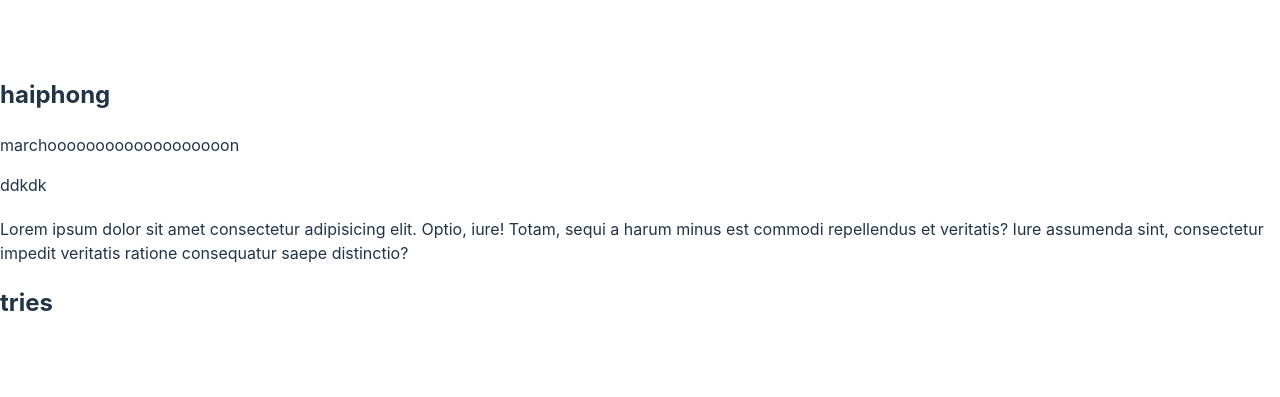
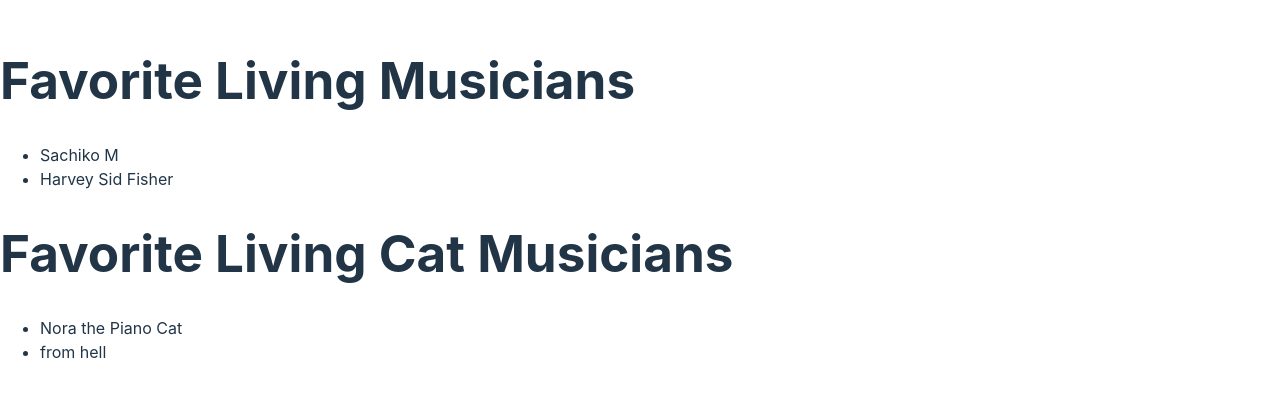
Before and after one commit to MethanBlun/codecademy_react, a React (Vite) app in the folder codecademy_react/: page / in a window 1280 px wide. Shown: the part 201-598 px from the top of the page. Built offline with nearby package versions, Linux system fonts and the light colour scheme.

Commit message:
s adder with props in react

```diff
--- a/codecademy_react/src/App.jsx
+++ b/codecademy_react/src/App.jsx
@@ -2,27 +2,24 @@
 import React, { createElement } from 'react';
 import { createRoot } from 'react-dom/client';
 // import CryptoJS from 'crypto-js';
-import Article from './Article';
 
 
+import List from './list';
 
 
-
-const App = () => {
-
+function App() {
   return (
-    <>
-    <h3></h3>
-    <Article title='haiphong'/>
-    <Article>
-      <p>marchooooooooooooooooooon</p>
-      <p>ddkdk</p>
-    </Article>
-
-    <Article paragraph='Lorem ipsum dolor sit amet consectetur adipisicing elit. Optio, iure! Totam, sequi a harum minus est commodi repellendus et veritatis? Iure assumenda sint, consectetur impedit veritatis ratione consequatur saepe distinctio?'/>
-    <Article title='tries'/>
-    </>
-  )
+    <div>
+      <List type='Living Musician'>
+        <li>Sachiko M</li>
+        <li>Harvey Sid Fisher</li>
+      </List>
+      <List type='Living Cat Musician'>
+        <li>Nora the Piano Cat</li>
+        <li> from hell</li>
+      </List>
+    </div>
+  );
 }
 
 
--- a/codecademy_react/src/Article.jsx
+++ /dev/null
@@ -1,18 +0,0 @@
-
-import React from "react";
-
-
-
-function Article(props){
-    console.log(props)
-    return (<>
-
-        <h2>{props.title}</h2>
-        <p>{props.paragraph}</p>
-        {props.children}
-     </> )
-};
-
-
-
-export default Article;
--- /dev/null
+++ b/codecademy_react/src/list.jsx
@@ -0,0 +1,17 @@
+
+import React from 'react';
+
+function List(props) {
+  let titleText = `Favorite ${props.type}`;
+  if (props.children instanceof Array) {
+    titleText += 's';
+  }
+  return (
+    <div>
+      <h1>{titleText}</h1>
+      <ul>{props.children}</ul>
+    </div>
+  );
+}
+
+export default List;
--- a/codecademy_react/src/main.jsx
+++ b/codecademy_react/src/main.jsx
@@ -1,7 +1,7 @@
 import React from 'react'
 import ReactDOM from 'react-dom/client'
 import App from './App.jsx'
-import Article from './Article.jsx'
+
 import './index.css'
 import './test.scss'
 
```
